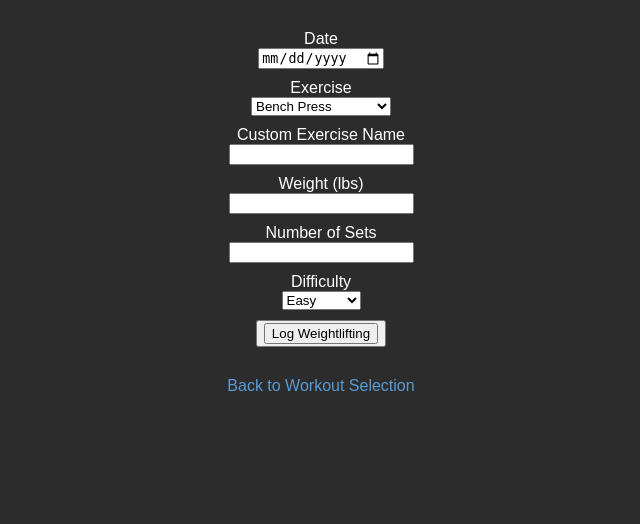
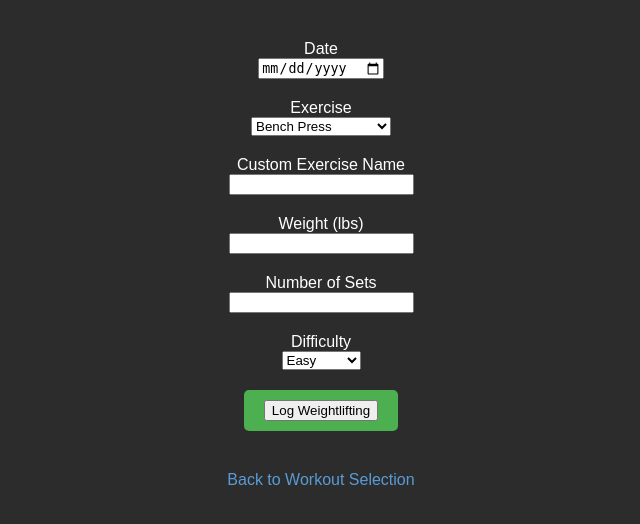
Before and after one commit to DrDimonic/fitness_tracking_app, a Flask app: page /log_workout/weightlifting in a window 1280 px wide. Shown: the part 68-592 px from the top of the page, without its empty margins (319-959 px from the left). Run offline with Flask 3, Linux system fonts and the light colour scheme.

Commit message:
Fix styling issues

```diff
--- a/app/templates/log_weightlifting.html
+++ b/app/templates/log_weightlifting.html
@@ -3,7 +3,6 @@
 <head>
     <title>Log Weightlifting</title>
     <style>
-        /* Style for the body */
         body {
             font-family: Arial, sans-serif;
             margin: 0;
@@ -33,7 +32,24 @@
         }
 
         p, label {
-        margin: 10px 0;
+            margin: 20px 0; /* Adds spacing between sections */
+        }
+
+        .btn {
+            background-color: #4CAF50; /* Green button background */
+            color: white; /* White text */
+            padding: 10px 20px; /* Size for the button */
+            font-size: 1em; /* Standard font size */
+            border: none; /* Remove borders */
+            border-radius: 5px; /* Rounded corners */
+            cursor: pointer; /* Pointer cursor on hover */
+            display: inline-block;
+            text-align: center;
+            text-decoration: none;
+        }
+
+        .btn:hover {
+            background-color: #45a049; /* Slightly darker green on hover */
         }
 
         .link {
```
Lines whose indentation alone changed are shown as unchanged.
